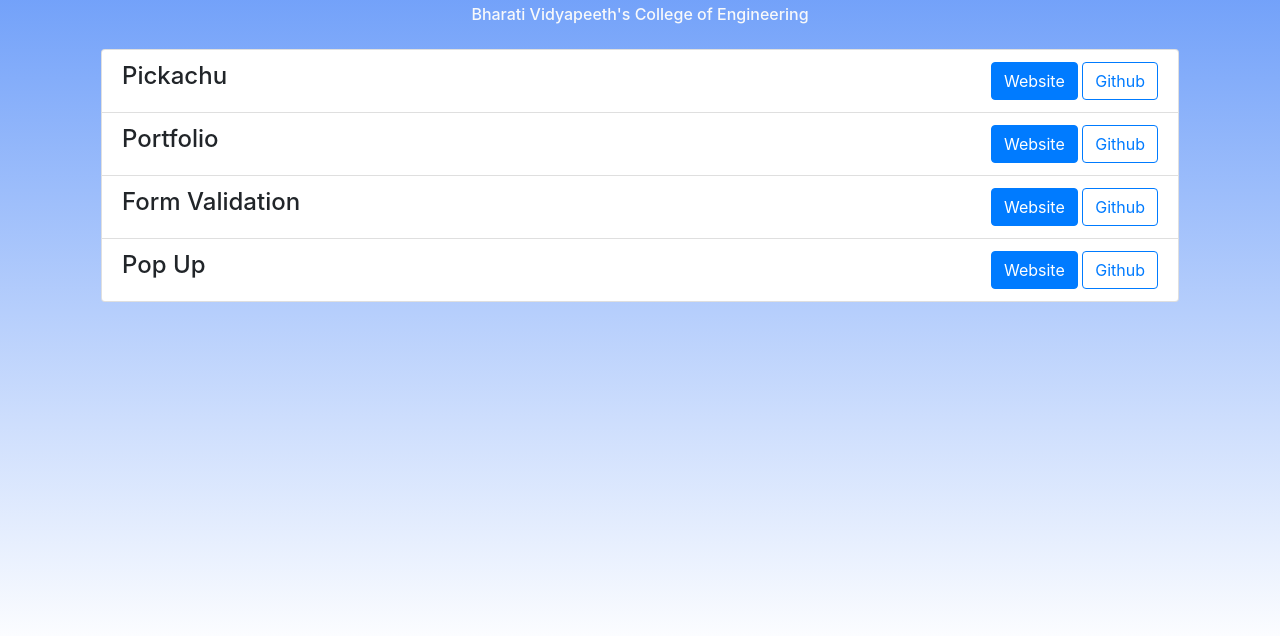
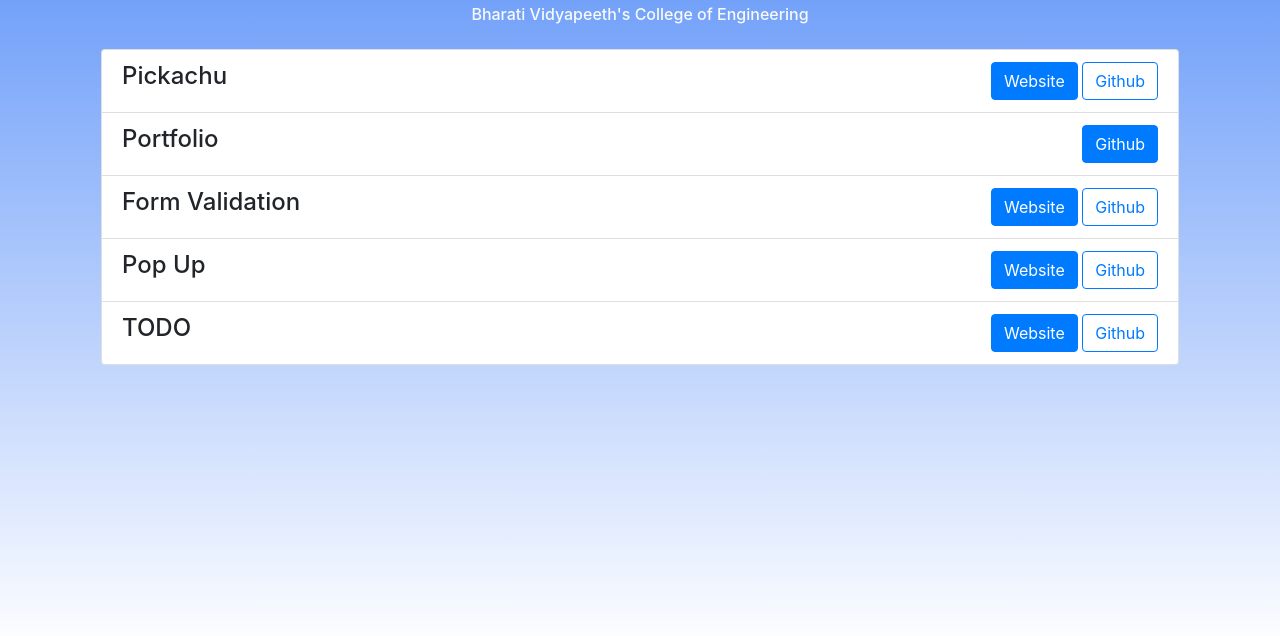
Before and after one commit to prachi255/Assignments.github.io, a plain HTML site: page index.html in a window 1280 px wide. Shown: the part 146-782 px from the top of the page. Drawn offline with nearby package versions, Linux system fonts and the light colour scheme; files that its build step writes are made by us from their sources.

Commit message:
Update index.html

```diff
--- a/index.html
+++ b/index.html
@@ -26,27 +26,32 @@
 
                     <li class="list-group-item d-flex justify-content-between align-items-center">
                        <h4>Pickachu</h4>
-                      <span><a class="btn btn-primary" href="./pickachu/index.html" role="button">Website</a> <a class="btn btn-outline-primary" href="https://github.com/sonamkumari16/NagarroAssignments.github.io/tree/main/pokemon" role="button">Github</a></span>
+                      <span><a class="btn btn-primary" href="./pickachu/index.html" role="button">Website</a> <a class="btn btn-outline-primary" href="https://github.com/prachi255/Assignments.github.io/tree/main/pickachu" role="button">Github</a></span>
                     </li>
 
                     <li class="list-group-item d-flex justify-content-between align-items-center">
                         <h4>Portfolio</h4>
-                        <span><a class="btn btn-primary" href="./portfolio/index3.html" role="button">Website</a> <a class="btn btn-outline-primary" href="https://github.com/sonamkumari16/NagarroAssignments.github.io/tree/main/portfolio" role="button">Github</a></span>
+                        <span><a class="btn btn-primary" href="https://github.com/prachi255/Assignments.github.io/tree/main/portfolio" role="button">Github</a></span>
                       </li>
 
 
 
                       <li class="list-group-item d-flex justify-content-between align-items-center">
                         <h4>Form Validation</h4>
-                        <span><a class="btn btn-primary" href="./form validation/index.html" role="button">Website</a> <a class="btn btn-outline-primary" href="https://github.com/sonamkumari16/NagarroAssignments.github.io/tree/main/formValidation" role="button">Github</a></span>
+                        <span><a class="btn btn-primary" href="./form validation/index.html" role="button">Website</a> <a class="btn btn-outline-primary" href="https://github.com/prachi255/Assignments.github.io/tree/main/form%20validation" role="button">Github</a></span>
                       </li>
 
 
 
                       <li class="list-group-item d-flex justify-content-between align-items-center">
                         <h4>Pop Up</h4>
-                       <span><a class="btn btn-primary" href="./popUp/index.html" role="button">Website</a>  <a class="btn btn-outline-primary" href="https://github.com/sonamkumari16/NagarroAssignments.github.io/tree/main/pop_up" role="button">Github</a></span>
+                       <span><a class="btn btn-primary" href="./popUp/index.html" role="button">Website</a>  <a class="btn btn-outline-primary" href="https://github.com/prachi255/Assignments.github.io/tree/main/popUp" role="button">Github</a></span>
                      </li>
+
+                      <li class="list-group-item d-flex justify-content-between align-items-center">
+                        <h4>TODO</h4>
+                        <span><a class="btn btn-primary" href="./TODO/index.html" role="button">Website</a> <a class="btn btn-outline-primary" href="https://github.com/prachi255/Assignments.github.io/tree/main/TODO" role="button">Github</a></span>
+                      </li>
 
                   </ul>
 
```
